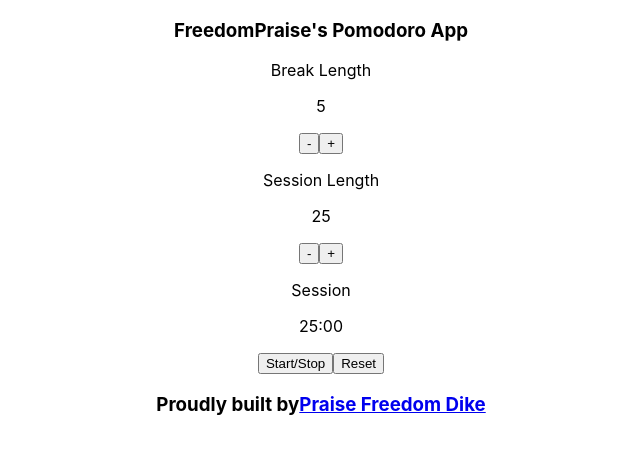
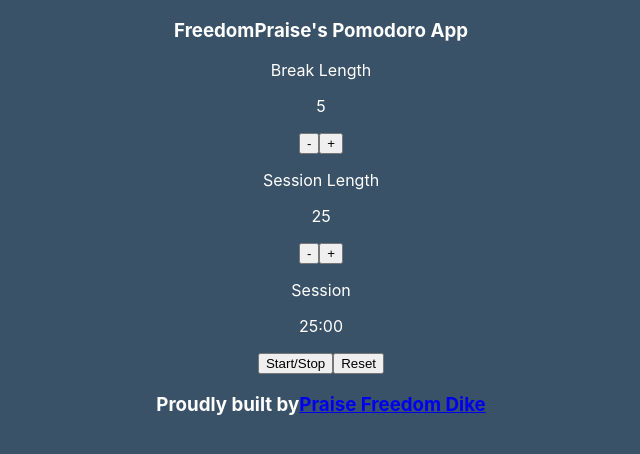
Before and after one commit to freedompraise/TimeFlow, a React (Create React App) app: page / in a window 1280 px wide. Shown: the top 454 px of the page, without its empty margins (319-959 px from the left). Built offline with nearby package versions, Linux system fonts and the light colour scheme.

Commit message:
styling:create body; remove:app-header, app-footer

```diff
--- a/src/App.css
+++ b/src/App.css
@@ -12,6 +12,20 @@
     animation: App-logo-spin infinite 20s linear;
   }
 }
+
+body {
+  background-color: #3a5268; /* Adjust this color to your preference */
+  margin: auto;
+  font-family: -apple-system, BlinkMacSystemFont, "Segoe UI", "Roboto", "Oxygen",
+    "Ubuntu", "Cantarell", "Fira Sans", "Droid Sans", "Helvetica Neue",
+    sans-serif;
+  -webkit-font-smoothing: antialiased;
+  -moz-osx-font-smoothing: grayscale;
+  text-align: center;
+  color: white; /* Set default text color to white */
+}
+
+/* The rest of your existing CSS styles below */
 
 .App-header {
   min-height: 100px;
@@ -32,20 +46,8 @@
   font-size: calc(10px + 2vmin);
   color: white;
 }
-
-.App-footer h3 {
-  margin-top: auto;
-  font-family: Verdana, Geneva, Tahoma, sans-serif;
-  font-size: smaller;
-}
-
-.App-header h3 {
-  font-family: Verdana, Geneva, Tahoma, sans-serif;
-  font-size: smaller;
-}
-
 .App-link {
-  color: #61dafb;
+  color: #46646d;
 }
 
 @keyframes App-logo-spin {
--- a/src/App.js
+++ b/src/App.js
@@ -5,6 +5,7 @@ import Footer from "./components/Footer.jsx";
 import Session from "./components/SessionLength";
 import Break from "./components/BreakLength";
 import Timer from "./components/Timer";
+import "tailwindcss/tailwind.css";
 
 class App extends Component {
   constructor(props) {
@@ -30,8 +31,9 @@ class App extends Component {
   }
   render() {
     return (
-      <div className="App">
+      <div className="App flex justify-center items-center min-h-screen bg-blue-900 text-white">
         <Header className="App-header" />
+        <div className="flex">
           <Break
             breakLength={this.state.breakLength}
             sessionLength={this.state.sessionLength}
@@ -46,6 +48,8 @@ class App extends Component {
             }
             isTimerRunning={this.state.isTimerRunning}
           />
+        </div>
+
         <Timer
           sessionLength={this.state.sessionLength}
           breakLength={this.state.breakLength}
```
Lines whose indentation alone changed are shown as unchanged.
